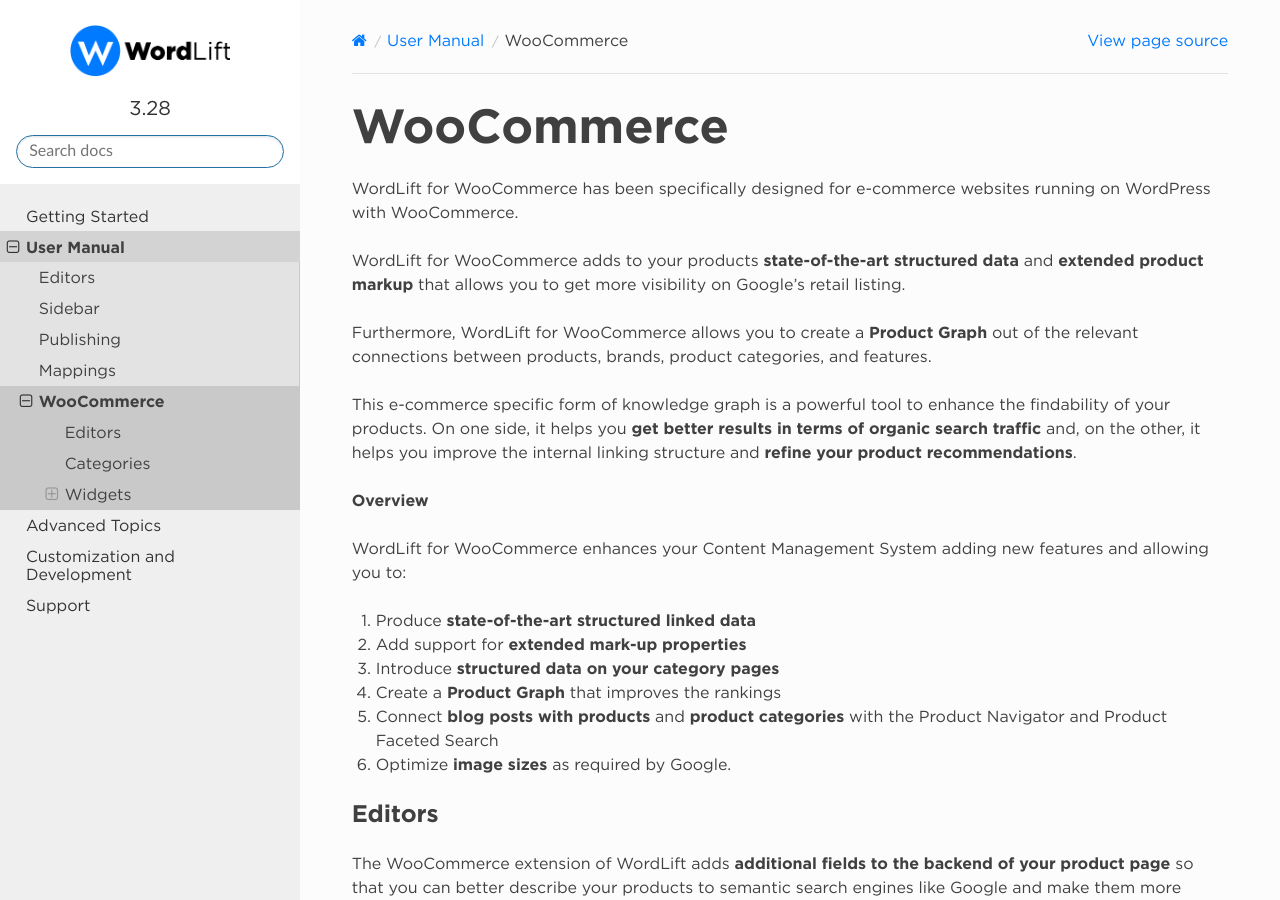
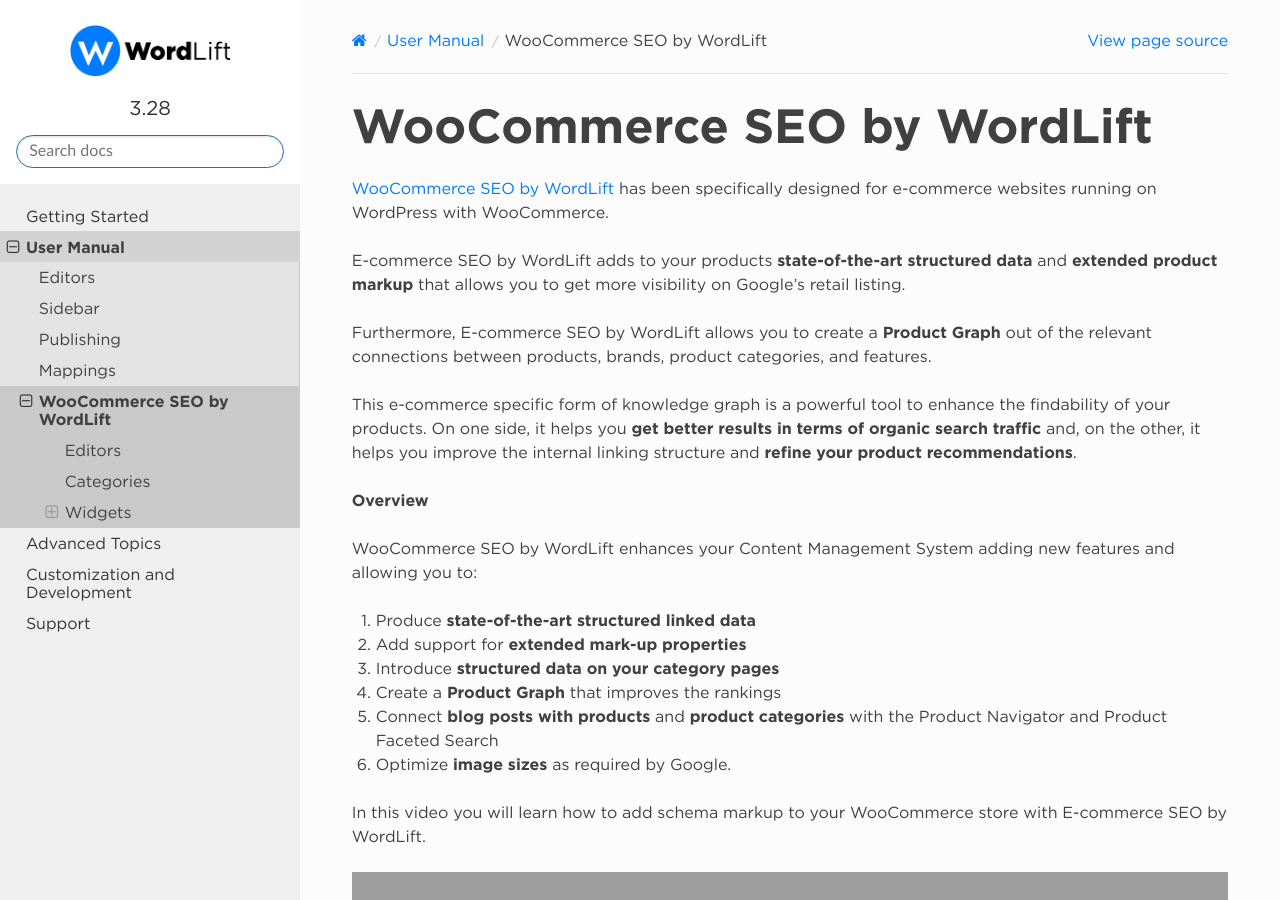
Before and after one commit to insideout10/wordlift-docs, a Sphinx documentation site: the page built from docs/woocommerce.rst, in a window 1280 px wide and 900 px high. Built offline with Sphinx 7.4.7 and the Read the Docs theme 2.0.0, drawn with Linux system fonts in a browser that asks for light colours; some of the changed text lies outside the part shown; grey boxes are pictures that could not be loaded.

Commit message:
updating woocommerce

```diff
--- a/docs/woocommerce.rst
+++ b/docs/woocommerce.rst
@@ -1,17 +1,17 @@
-WooCommerce
+WooCommerce SEO by WordLift
 ================
 
-WordLift for WooCommerce has been specifically designed for e-commerce websites running on WordPress with WooCommerce.
+`WooCommerce SEO by WordLift <https://woocommerce.com/products/e-commerce-seo-by-wordlift/>`_ has been specifically designed for e-commerce websites running on WordPress with WooCommerce.
 
-WordLift for WooCommerce adds to your products **state-of-the-art structured data** and **extended product markup** that allows you to get more visibility on Google’s retail listing.
+E-commerce SEO by WordLift adds to your products **state-of-the-art structured data** and **extended product markup** that allows you to get more visibility on Google’s retail listing.
 
-Furthermore, WordLift for WooCommerce allows you to create a **Product Graph** out of the relevant connections between products, brands, product categories, and features.
+Furthermore, E-commerce SEO by WordLift allows you to create a **Product Graph** out of the relevant connections between products, brands, product categories, and features.
 
 This e-commerce specific form of knowledge graph is a powerful tool to enhance the findability of your products. On one side, it helps you **get better results in terms of organic search traffic** and, on the other, it helps you improve the internal linking structure and **refine your product recommendations**.
 
 **Overview**
 
-WordLift for WooCommerce enhances your Content Management System adding new features and allowing you to:
+WooCommerce SEO by WordLift enhances your Content Management System adding new features and allowing you to:
 
 1. Produce **state-of-the-art structured linked data**
 
@@ -24,6 +24,14 @@
 5. Connect **blog posts with products** and **product categories** with the Product Navigator and Product Faceted Search
 
 6. Optimize **image sizes** as required by Google.
+
+In this video you will learn how to add schema markup to your WooCommerce store with E-commerce SEO by WordLift.
+
+.. raw:: html
+
+    <div style="position: relative; padding-bottom: 56.25%; height: 0; overflow: hidden; max-width: 100%; height: auto;">
+        <iframe src="https://www.youtube-nocookie.com/embed/om8wgy7IXfk" frameborder="0" allowfullscreen style="position: absolute; top: 0; left: 0; width: 100%; height: 100%;"></iframe>
+    </div>
 
 ================
 Editors
@@ -89,3 +97,6 @@
 
 .. image:: /images/product-card-woocommerce.png
 *How The Product Card of WordLift looks like on articles and other pages*
+
+.. note::
+        Read from our blog how to `improve your WooCommerce product pages <https://wordlift.io/blog/en/woocommerce-product-pages/>`_ to increase your sales.
```
